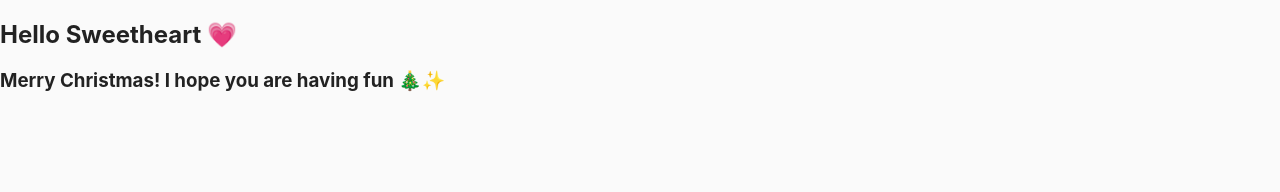
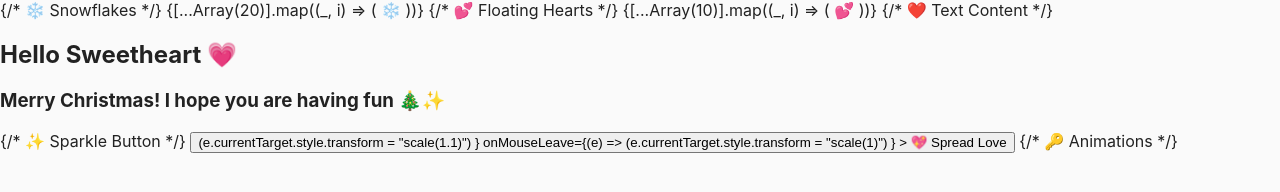
Before and after one commit to Mangalam-17/EditKaro.in, a plain HTML site: page index.html in a window 1280 px wide. Drawn offline with Linux system fonts and the light colour scheme.

Commit message:
Update index.html

```diff
--- a/index.html
+++ b/index.html
@@ -7,26 +7,67 @@
     <link class="titleImg" rel="icon" href="228448021.png" type="image/png" />
     <link rel="stylesheet" href="style.css" />
   </head>
+
+
   <body>
-<div
+    <div
   style={{
     height: "100vh",
+    width: "100%",
     display: "flex",
     flexDirection: "column",
     justifyContent: "center",
     alignItems: "center",
-    background: "linear-gradient(135deg, #ff9a9e, #fad0c4)",
     textAlign: "center",
-    animation: "fadeIn 2s ease-in-out",
+    background: "radial-gradient(circle at top, #ff758c, #ff7eb3)",
+    overflow: "hidden",
+    position: "relative",
+    fontFamily: "'Segoe UI', sans-serif",
   }}
 >
+  {/* ❄️ Snowflakes */}
+  {[...Array(20)].map((_, i) => (
+    <span
+      key={i}
+      style={{
+        position: "absolute",
+        top: "-10%",
+        left: `${Math.random() * 100}%`,
+        fontSize: `${Math.random() * 12 + 10}px`,
+        opacity: 0.8,
+        animation: `snowfall ${Math.random() * 5 + 5}s linear infinite`,
+      }}
+    >
+      ❄️
+    </span>
+  ))}
+
+  {/* 💕 Floating Hearts */}
+  {[...Array(10)].map((_, i) => (
+    <span
+      key={`heart-${i}`}
+      style={{
+        position: "absolute",
+        bottom: "-10%",
+        left: `${Math.random() * 100}%`,
+        fontSize: `${Math.random() * 20 + 16}px`,
+        color: "#fff",
+        filter: "drop-shadow(0 0 10px rgba(255,255,255,0.8))",
+        animation: `hearts ${Math.random() * 6 + 6}s ease-in-out infinite`,
+      }}
+    >
+      💕
+    </span>
+  ))}
+
+  {/* ❤️ Text Content */}
   <h2
     style={{
-      fontSize: "3rem",
-      color: "#ffffff",
+      fontSize: "3.2rem",
+      color: "#fff",
       marginBottom: "12px",
-      textShadow: "0 8px 20px rgba(0,0,0,0.25)",
-      animation: "float 3s ease-in-out infinite",
+      textShadow: "0 8px 30px rgba(0,0,0,0.3)",
+      animation: "pulse 2.5s ease-in-out infinite",
     }}
   >
     Hello Sweetheart 💗
@@ -34,29 +75,78 @@
 
   <h3
     style={{
-      fontSize: "1.6rem",
+      fontSize: "1.7rem",
       color: "#fffaf0",
-      fontWeight: "400",
-      animation: "slideUp 1.8s ease forwards",
+      marginBottom: "40px",
+      fontWeight: 400,
+      animation: "fadeUp 2s ease forwards",
     }}
   >
     Merry Christmas! I hope you are having fun 🎄✨
   </h3>
 
+  {/* ✨ Sparkle Button */}
+  <button
+    style={{
+      padding: "14px 36px",
+      fontSize: "1.1rem",
+      borderRadius: "40px",
+      border: "none",
+      cursor: "pointer",
+      background:
+        "linear-gradient(135deg, #ffffff, #ffe0ec)",
+      color: "#ff4d6d",
+      boxShadow: "0 10px 30px rgba(255,77,109,0.4)",
+      transition: "all 0.3s ease",
+      position: "relative",
+      overflow: "hidden",
+    }}
+    onMouseEnter={(e) =>
+      (e.currentTarget.style.transform = "scale(1.1)")
+    }
+    onMouseLeave={(e) =>
+      (e.currentTarget.style.transform = "scale(1)")
+    }
+  >
+    💖 Spread Love
+  </button>
+
+  {/* 🔑 Animations */}
   <style>
     {`
-      @keyframes fadeIn {
-        from {
+      @keyframes snowfall {
+        to {
+          transform: translateY(120vh);
+        }
+      }
+
+      @keyframes hearts {
+        0% {
+          transform: translateY(0) scale(0.8);
           opacity: 0;
-          transform: scale(0.95);
         }
-        to {
+        50% {
           opacity: 1;
+        }
+        100% {
+          transform: translateY(-120vh) scale(1.2);
+          opacity: 0;
+        }
+      }
+
+      @keyframes pulse {
+        0% {
+          transform: scale(1);
+        }
+        50% {
+          transform: scale(1.05);
+        }
+        100% {
           transform: scale(1);
         }
       }
 
-      @keyframes slideUp {
+      @keyframes fadeUp {
         from {
           opacity: 0;
           transform: translateY(30px);
@@ -66,23 +156,13 @@
           transform: translateY(0);
         }
       }
-
-      @keyframes float {
-        0% {
-          transform: translateY(0);
-        }
-        50% {
-          transform: translateY(-10px);
-        }
-        100% {
-          transform: translateY(0);
-        }
-      }
     `}
   </style>
 </div>
 
   </body>
+
+
   <!-- <body>
     <header class="main-header">
       <div class="navbar">
```
